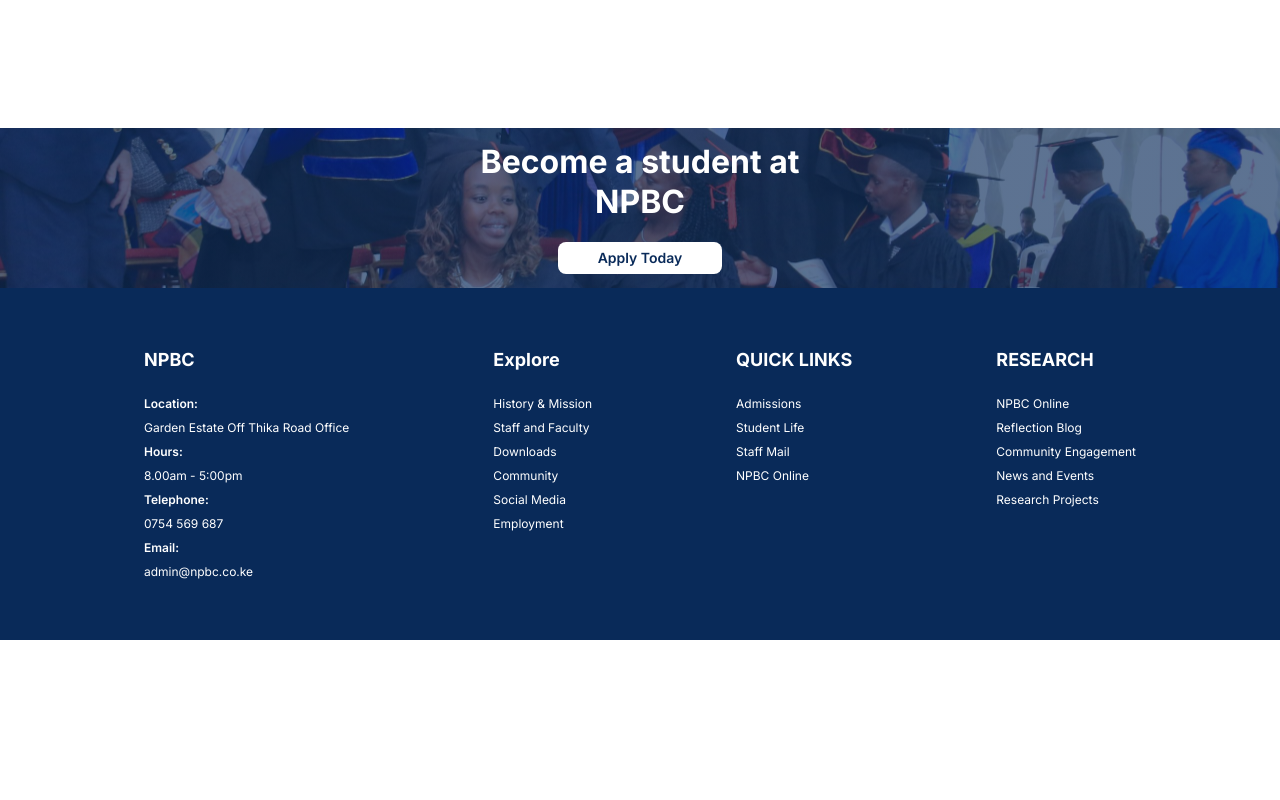
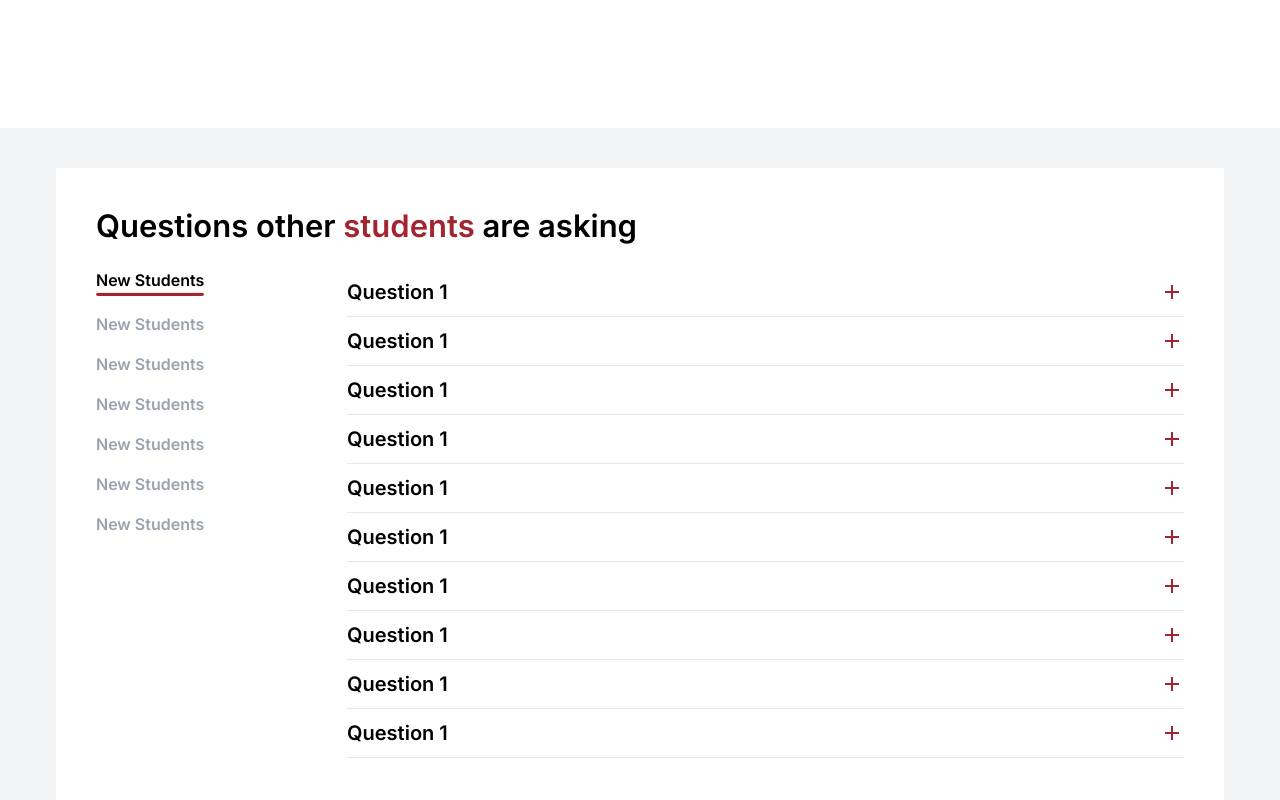
Before and after one commit to pekmah/npbc-lecturer, a Next.js app: page / in a window 1280 px wide. Shown: the part 3380-4180 px from the top of the page. Before the commit the page ends 4020 px from the top, so only its background shows below. Built offline with nearby package versions, Linux system fonts and the light colour scheme.

Commit message:
feat(NPBC-10): Created Questions

```diff
--- a/src/components/home/index.js
+++ b/src/components/home/index.js
@@ -3,5 +3,6 @@ import Carousel from "./carousel/index";
 import AboutUs from "./about/index"
 import Admission from "./admission";
 import News from "./news";
+import Questions from "./questions";
 
-export { Navbar, Carousel, AboutUs, Admission, News }
+export { Navbar, Carousel, AboutUs, Admission, News, Questions }
--- /dev/null
+++ b/src/components/home/questions/index.js
@@ -0,0 +1,85 @@
+import { MdOutlineAdd } from 'react-icons/md'
+
+const Questions = () => {
+    return (
+        <div className='px-14 py-10 bg-gray-100'>
+            <div className="p-10 bg-white text-black">
+                {/* title */}
+                <h2 className="c-h4 font-semibold ">Questions other <span className='text-c-red'>students</span> are asking</h2>
+
+                {/* Questions */}
+                <div className="flex my-6">
+                    {/* new students */}
+                    <div className="flex-[0.3]">
+                        <div className="flex">
+                            <div>
+                                <span className="c-medium font-semibold">
+                                    New Students
+                                </span>
+
+                                <hr className='h-1 bg-c-red rounded-full' />
+                            </div>
+                        </div>
+
+                        <ul>
+                            <li className='my-4 text-gray-400 font-semibold'>New Students</li>
+                            <li className='my-4 text-gray-400 font-semibold'>New Students</li>
+                            <li className='my-4 text-gray-400 font-semibold'>New Students</li>
+                            <li className='my-4 text-gray-400 font-semibold'>New Students</li>
+                            <li className='my-4 text-gray-400 font-semibold'>New Students</li>
+                            <li className='my-4 text-gray-400 font-semibold'>New Students</li>
+                        </ul>
+                    </div>
+                    {/* Questions */}
+                    <ul className=' flex-1'>
+                        <li className='flex justify-between py-3 border-b border-gray-200'>
+                            <span className="c-xl">Question 1</span>
+
+                            <MdOutlineAdd className='text-c-red text-2xl' />
+                        </li><li className='flex justify-between py-3 border-b border-gray-200'>
+                            <span className="c-xl">Question 1</span>
+
+                            <MdOutlineAdd className='text-c-red text-2xl' />
+                        </li><li className='flex justify-between py-3 border-b border-gray-200'>
+                            <span className="c-xl">Question 1</span>
+
+                            <MdOutlineAdd className='text-c-red text-2xl' />
+                        </li><li className='flex justify-between py-3 border-b border-gray-200'>
+                            <span className="c-xl">Question 1</span>
+
+                            <MdOutlineAdd className='text-c-red text-2xl' />
+                        </li><li className='flex justify-between py-3 border-b border-gray-200'>
+                            <span className="c-xl">Question 1</span>
+
+                            <MdOutlineAdd className='text-c-red text-2xl' />
+                        </li><li className='flex justify-between py-3 border-b border-gray-200'>
+                            <span className="c-xl">Question 1</span>
+
+                            <MdOutlineAdd className='text-c-red text-2xl' />
+                        </li><li className='flex justify-between py-3 border-b border-gray-200'>
+                            <span className="c-xl">Question 1</span>
+
+                            <MdOutlineAdd className='text-c-red text-2xl' />
+                        </li><li className='flex justify-between py-3 border-b border-gray-200'>
+                            <span className="c-xl">Question 1</span>
+
+                            <MdOutlineAdd className='text-c-red text-2xl' />
+                        </li><li className='flex justify-between py-3 border-b border-gray-200'>
+                            <span className="c-xl">Question 1</span>
+
+                            <MdOutlineAdd className='text-c-red text-2xl' />
+                        </li><li className='flex justify-between py-3 border-b border-gray-200'>
+                            <span className="c-xl">Question 1</span>
+
+                            <MdOutlineAdd className='text-c-red text-2xl' />
+                        </li>
+
+                        <div className="h-10" />
+                    </ul>
+                </div>
+            </div>
+        </div>
+    )
+}
+
+export default Questions
--- a/src/pages/index.js
+++ b/src/pages/index.js
@@ -1,4 +1,4 @@
-import { AboutUs, Admission, Button, Carousel, Navbar, News } from '@/components'
+import { AboutUs, Admission, Button, Carousel, Navbar, News, Questions } from '@/components'
 import Layout from '@/layout'
 import Head from 'next/head'
 
@@ -28,6 +28,8 @@ export default function Home() {
         {/* News and updates */}
         <News />
 
+        {/* Questions */}
+        <Questions />
       </Layout>
     </>
   )
```
